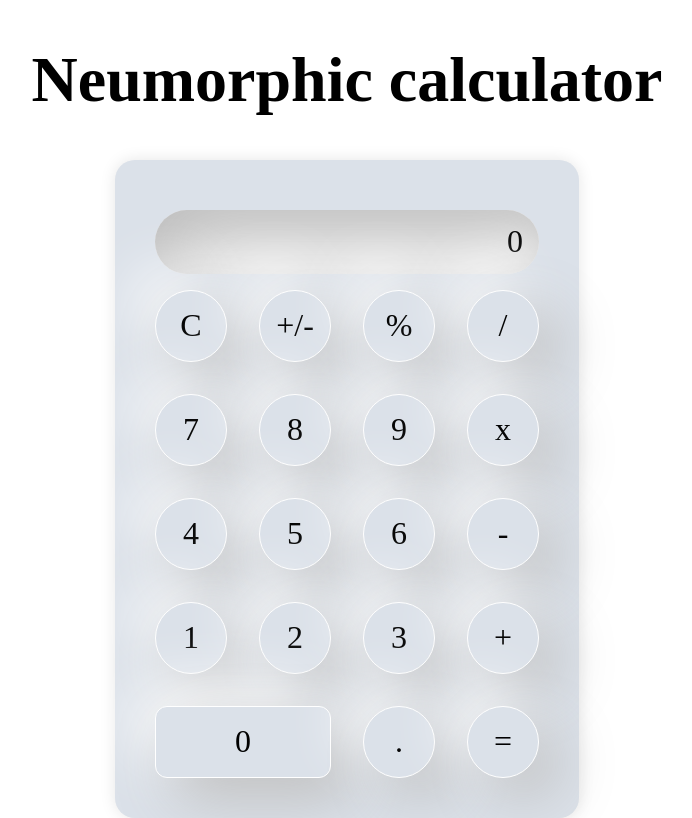
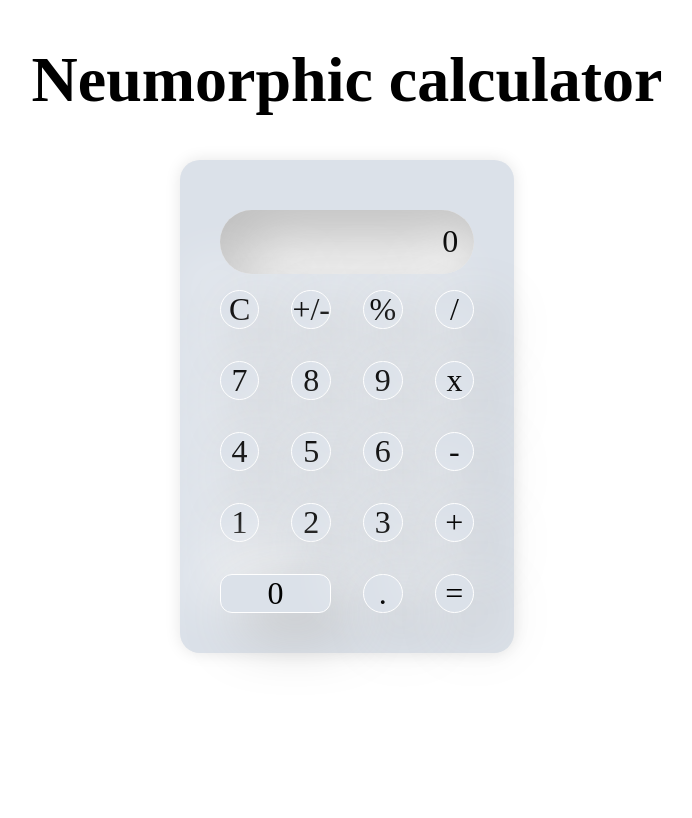
Before and after one commit to robbienohra/neumorphic-calculator, a Next.js app: page / in a window 1280 px wide. Shown: the whole page, without its empty margins (293-985 px from the left). Built offline with nearby package versions, Linux system fonts and the light colour scheme; a web font is replaced by a local one.

Commit message:
test default key height and width

```diff
--- a/src/styles/Key.module.scss
+++ b/src/styles/Key.module.scss
@@ -18,8 +18,8 @@
 
 .default {
   @include key;
-  height: 4.5rem;
-  width: 4.5rem;
+  //height: 4.5rem;
+  //width: 4.5rem;
 }
 
 .default:active {
```
